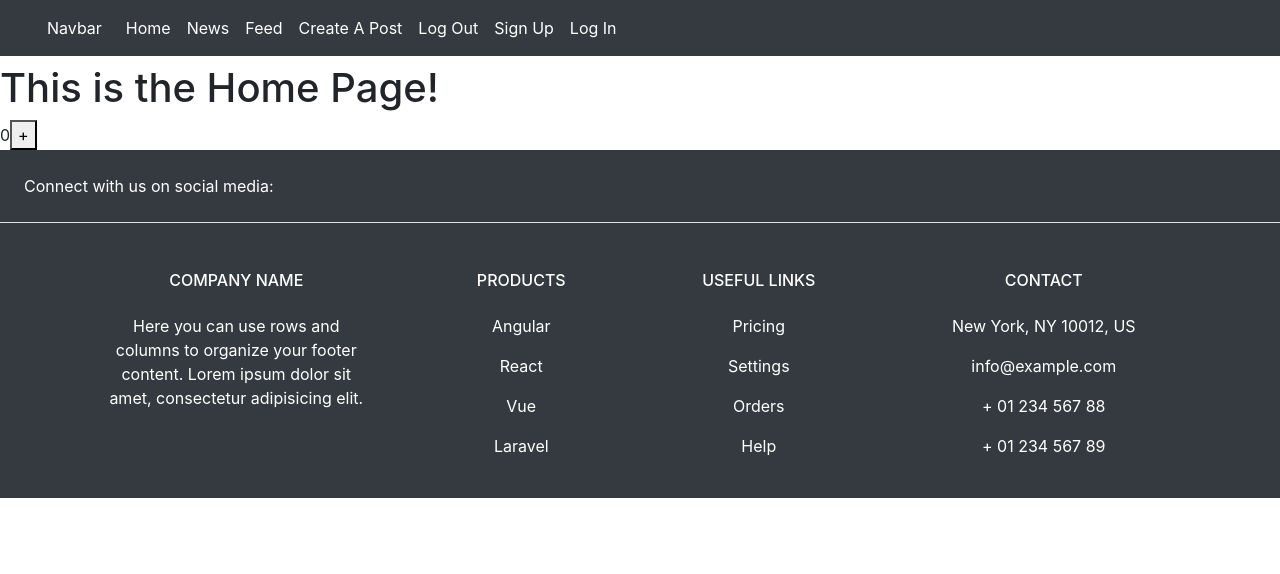
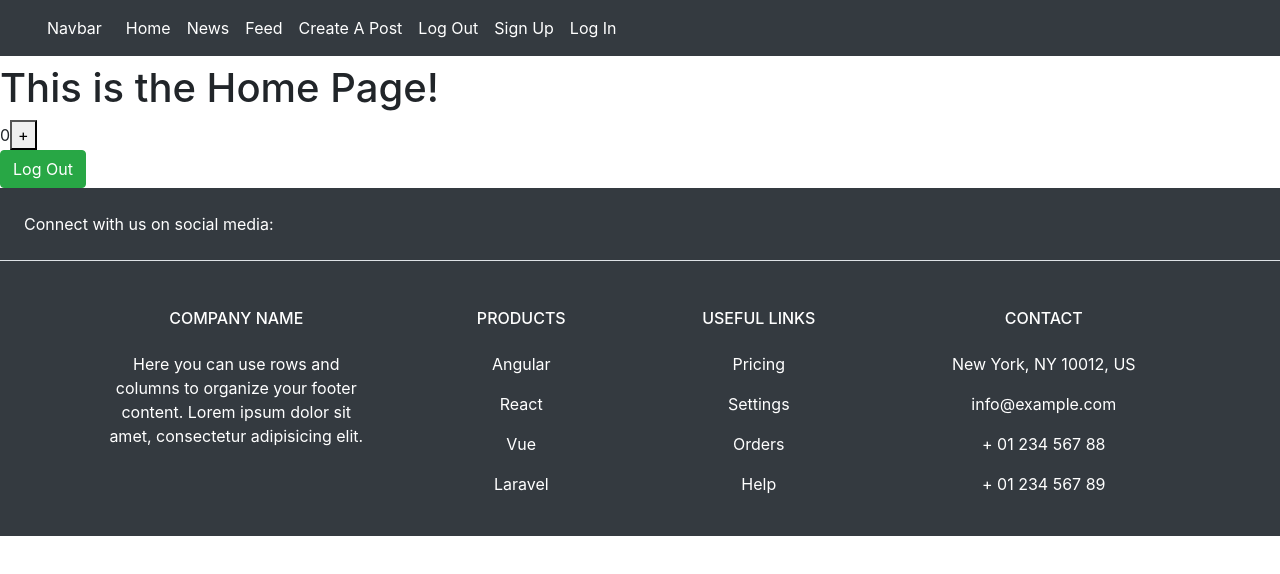
Before and after one commit to JohnDurand33/test-react, a React (Create React App) app: page /logout in a window 1280 px wide. Shown: the top 574 px of the page. Built offline with nearby package versions, Linux system fonts and the light colour scheme.

Commit message:
working on different auth styles / wrappers

```diff
--- a/src/App.js
+++ b/src/App.js
@@ -5,6 +5,7 @@ import Feed from './Feed'
 import Footer from './Footer'
 import Home from './Home'
 import Login from './Login'
+import Logout from './Logout'
 import Navbar from './Navbar'
 import News from './News'
 import SignUp from './SignUp'
@@ -32,6 +33,11 @@ class App extends Component {
         console.log(`User '${user.username}' was successfully logged in!`)
     };
 
+    logMeOut = () => {
+        this.setState({ user: null });
+        console.log(`User was successfully logged out!`)
+    };
+
     componentDidMount = () => {
     };
 
@@ -49,6 +55,7 @@ class App extends Component {
                         <Route path='/posts/create' element={<CreatePost user={this.state.user}/>} />
                         <Route path='/signup' element={<SignUp />}/>
                         <Route path='/login' element={<Login logMeIn={this.logMeIn}/>}/>
+                        <Route path='/logout' element={<Logout logMeOut={this.logMeOut} user={this.state.user}/>}/>
                     </Routes>
                     <Footer />
                 </div>
--- a/src/CreatePost.jsx
+++ b/src/CreatePost.jsx
@@ -19,7 +19,7 @@ class CreatePost extends Component {
             // user_id: this.props.user.id - insecure, so pass current user props to this component from App.js, and put token into the header (below)
         }
         console.log('fe-body defined successfull no fetch yet')
-        const url = BACKEND_URL + '/api/posts/create'
+        const url = `${BACKEND_URL}/api/posts/create`
         const options = {
             method: 'POST',
             headers: {
@@ -28,8 +28,13 @@ class CreatePost extends Component {
             },
             body: JSON.stringify(body),
         };
-        console.log(`fe-request defined successfull no fetch yet, options: ${options}`)
+        console.log(`fe-request defined successfull no fetch yet, options: ${JSON.stringify(options)}`)
         const res = await fetch(url, options);
+        if (res.ok) {
+            console.log('Response Received Successfully');
+        } else {
+            console.log('Response Failed in CreatePost.jsx')
+        }
         const data = await res.json();
         if (data.status === 'ok') {
             console.log(data, 'Post created successfully');
--- a/src/Home.jsx
+++ b/src/Home.jsx
@@ -54,13 +54,22 @@ export default class Home extends Component {
 
     render() {
         // console.log("Rendering");  see line 26
+        if (this.props.user !== null) {
             return (
                 <div>
                     <h1>This is the Home Page!</h1>
                     {this.state.count}
                     {this.props.user.username}
                     <button onClick={this.handleClick}>+</button>
-            </div> // handleClick is a HELPER FUNCTION.  you could have just put the function inside the div -> onClick variable
-        );
+                </div>)
+        } else {
+            return (
+                <div>
+                    <h1>This is the Home Page!</h1>
+                    {this.state.count}
+                    <button onClick={this.handleClick}>+</button>
+                </div>)
         }
+
+    } // handleClick is a HELPER FUNCTION.  you could have just put the function inside the div -> onClick variable
 }
--- /dev/null
+++ b/src/Logout.jsx
@@ -0,0 +1,42 @@
+import { Component } from 'react';
+import './main.css';
+
+const BACKEND_URL = process.env.REACT_APP_BACKEND_URL;
+
+class Logout extends Component {
+
+    handleClick = async (e) => {
+        e.preventDefault();
+
+        const url = BACKEND_URL + '/api/logout'
+        const options = {
+            method: 'POST',
+            headers: {
+                'Content-Type': 'application/json',
+                Authorization: `Bearer ${this.props.user.token}`
+            },
+        }
+
+        const request = await fetch(url, options);
+        const data = await request.json();
+
+        if (data.status === 'ok') {
+            console.log(`Logging Out User'`)
+            this.props.logMeOut()
+            console.log('data:', data)
+        } else {
+            console.log('Logout failed')
+        }
+
+    };
+    render() {
+        return (
+            <>
+                <button onClick={this.handleClick} className="btn btn-success m-auto">Log Out</button>
+            </>
+        );
+    }
+};
+
+
+export default Logout;
--- a/src/Post.jsx
+++ b/src/Post.jsx
@@ -20,11 +20,6 @@ class Post extends Component {
     }
 
     handleClick = async (type) => {
-        const currentState = this.state.liked;
-        this.setState({
-            liked: !currentState
-        })
-
 
         let url;
         if (type === 'like') {
@@ -39,20 +34,28 @@ class Post extends Component {
                 'Content-Type': 'application/json',
                 Authorization: `Bearer ${this.props.user.token}`
             },
-        },
-        );
+        });
+
+        if (!res.ok) {
+            throw new Error(`HTTP error! status: ${res.status}`);
+        } else {
+            console.log('Success:', res.status, res.body);
+            const currentState = this.state.liked;
+            this.setState({
+                liked: !currentState
+            })
+        }
 
         const data = await res.json();
-        console.log(data);
+
         if (data.status === 'ok') {
-            this.setState({ liked: !currentState })
+            console.log(`data updated successfully! data: ${data}`);
         }
     };
 
     render() {
 
         const p = this.props.post;
-        console.log(p)
         return (
             <div className="card mx-auto mb-5" style={{ width: '18rem' }}>
                 <img
```
Lines whose indentation alone changed are shown as unchanged.
